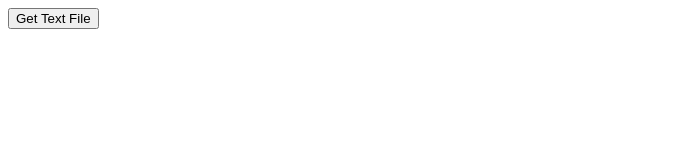
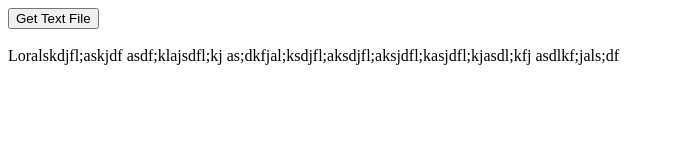
Before and after one commit to ashley-christensen/andrei-node, a plain HTML site: page ajax1.html in a window 1280 px wide. Both pictures are taken after a click on the button "Get Text File". Shown: the whole page, without its empty margins (0-674 px from the left). Drawn offline with Linux system fonts and the light colour scheme.

Commit message:
ajax request and status

```diff
--- a/ajax1.html
+++ b/ajax1.html
@@ -10,6 +10,8 @@
 
  <body>
   <button id="button">Get Text File</button>
+  <br><br>
+  <div id="text"></div>
 
   <script>
    document.getElementById('button').addEventListener('click', loadText);
@@ -21,17 +23,30 @@
     //OPEN - type of request, url/file, async(boolean)
     xhr.open('GET', 'sample.txt', true);
 
-    // xhr.onload = function () {
-    //  if (xhr.status === 200) {
+    xhr.onprogress = function () {
+     console.log('on progress ready state', xhr.readyState);
+    };
+
+    xhr.onload = function () {
+     if (xhr.status === 200) {
+      document.getElementById('text').innerHTML = xhr.responseText;
+     } else if (xhr.status === 404) {
+      document.getElementById('text').innerHTML = 'Not found';
+     }
+    };
+
+    xhr.onerror = function () {
+     console.log('error in txt file');
+    };
+
+
+
+    // xhr.onreadystatechange = function () {
+    //  console.log('XHR.READYSTATE', xhr.readyState);
+    //  if (xhr.readyState === 4 && xhr.status === 200) {
     //   // console.log(xhr.responseText);
     //  }
     // };
-
-    xhr.onreadystatechange = function () {
-     if (xhr.readyState === 4 && xhr.status === 200) {
-      console.log(xhr.responseText);
-     }
-    };
 
     //SEND
     xhr.send();
```
Also changed, not shown: ajax2.html (added).
